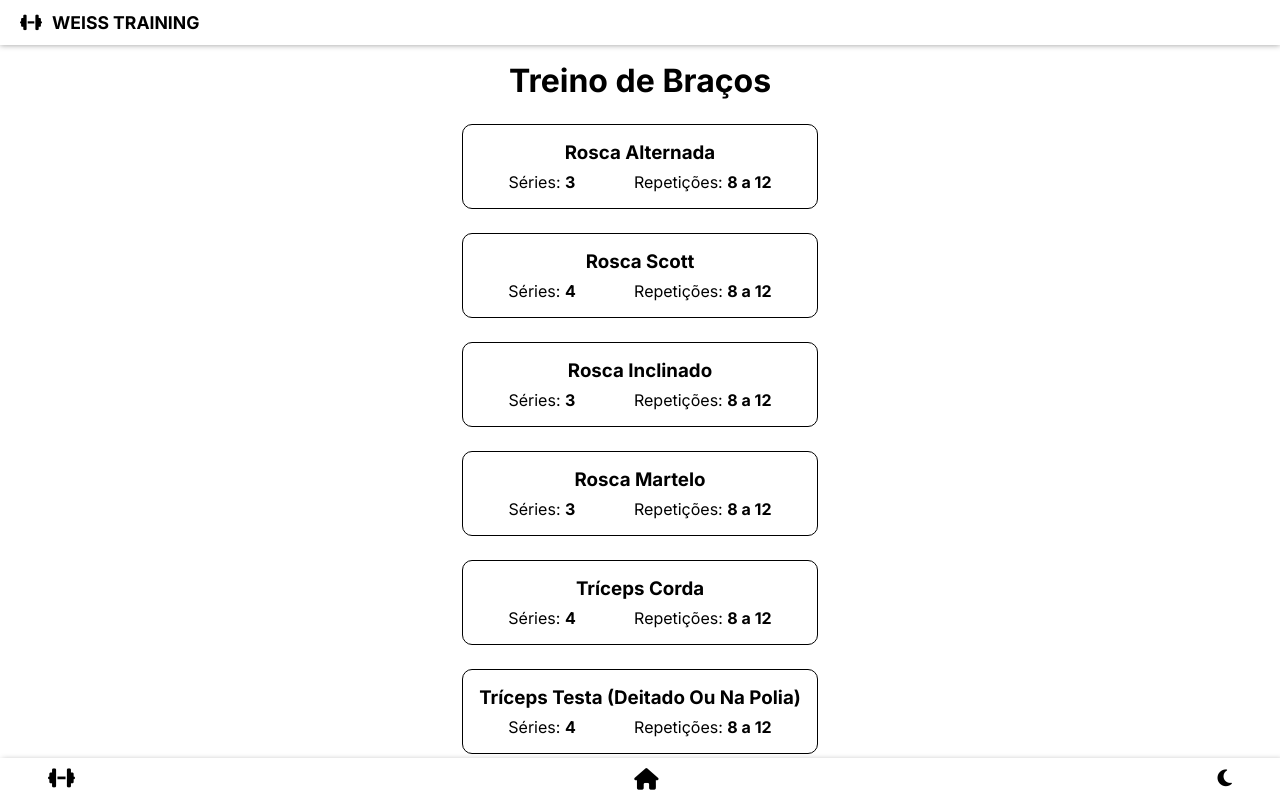
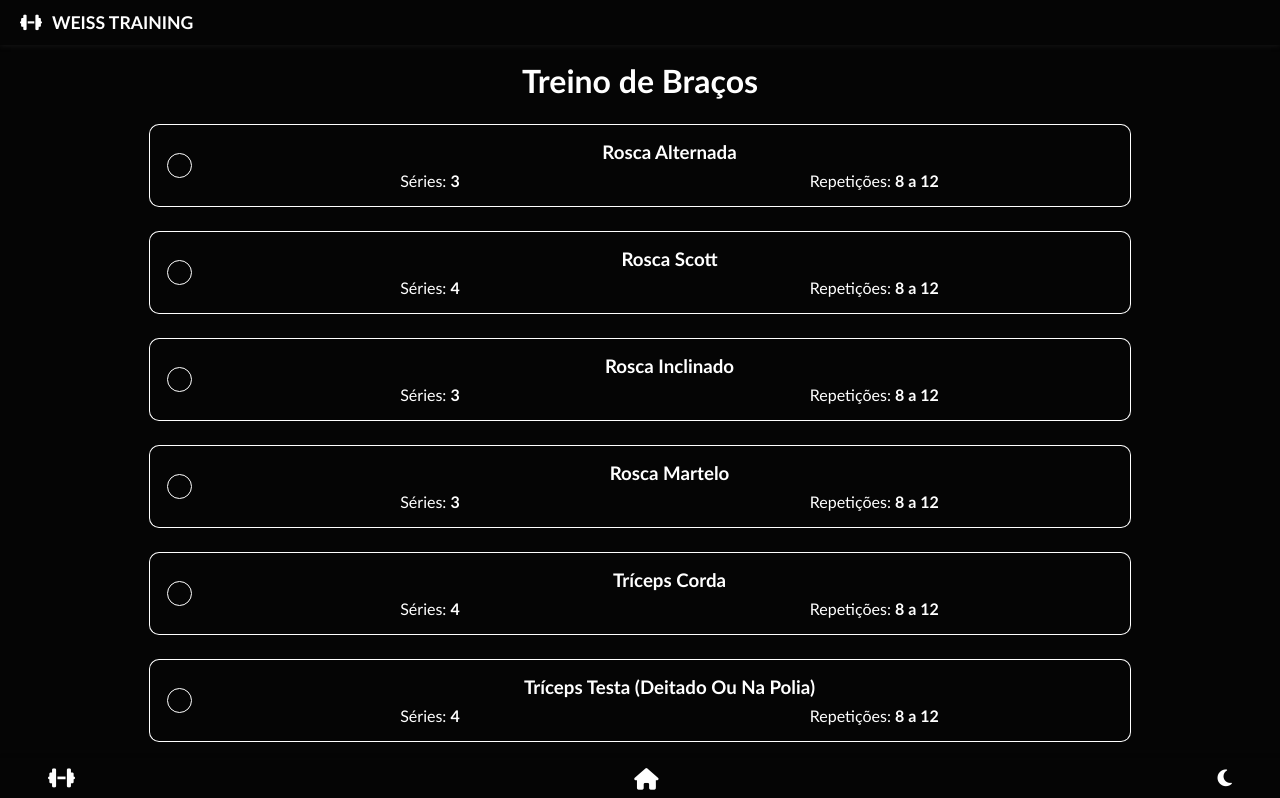
Before and after one commit to leonardoweiss/Weiss-training, a Next.js app: page /arms in a window 1280 px wide. Shown: the top 798 px of the page. Built offline with nearby package versions, Linux system fonts and the light colour scheme.

Commit message:
adding checkbox to mark done exercises

```diff
--- a/src/app/globals.css
+++ b/src/app/globals.css
@@ -4,10 +4,24 @@
   margin: 0;
 }
 
+.dark{
+  --bg-general: #050505;
+  --texts: #fff;
+  --effects: #000;
+}
+
+.light{
+  --bg-general: #fff;
+  --texts: #000;
+  --effects: #f0f8ff;
+}
+
 body {
   max-width: 100vw;
   overflow-x: hidden;
-  background-color: #fff;
+  background-color: var(--bg-general);
+  color: var(--texts);
+  font-family: 'Trebuchet MS', 'Lucida Sans Unicode', 'Lucida Grande', 'Lucida Sans', Arial, sans-serif;
 }
 
 header{
@@ -15,7 +29,7 @@ header{
   justify-content: space-between;
   padding: 0.75rem 1.25rem;
   align-items: center;
-  box-shadow: 0px 0px 6px rgba(0, 0, 0, 0.4);
+  box-shadow: 0px 0px 6px rgba(56, 56, 56, 0.4);
 }
 
 header div{
@@ -44,7 +58,7 @@ main, .links{
 }
 
 main .links a{
-  border: 1px solid #000;
+  border: 1px solid var(--texts);
   padding: 1rem;
   margin: 2.5rem 0;
   border-radius: 10px;
@@ -53,15 +67,50 @@ main .links a{
 }
 
 main .links a:hover{
-  background-color: #f0f8ff;
+  background-color: var(--effects);
+}
+
+#exercise{
+  display: flex;
+  justify-content: center;
+  margin-top: 1.5rem;
+  width: 80vw;
+}
+
+#exercise a{
+  width: 90%;
+}
+
+#exercise #mark{
+  border-top: 1px solid var(--texts);
+  border-left: 1px solid var(--texts);
+  border-bottom: 1px solid var(--texts);
+  border-radius: 10px 0 0 10px;
+  width: 60px;
+  display: flex;
+  align-items: center;
+  justify-content: center;
+}
+
+#exercise input{
+  appearance: none;
+  border: 1px solid var(--texts);
+  width: 25px;
+  height: 25px;
+  border-radius: 50%;
+}
+
+#exercise input:checked{
+  background-color: #00a000;
 }
 
 .box{
-  border: 1px solid #000;
+  border-top: 1px solid var(--texts);
+  border-right: 1px solid var(--texts);
+  border-bottom: 1px solid var(--texts);
   width: 100%;
-  margin-top: 1.5rem;
   padding: 1rem;
-  border-radius: 10px;
+  border-radius: 0 10px 10px 0  ;
 }
 
 .box h3{
@@ -82,6 +131,7 @@ a {
 button{
   background-color: rgba(0, 0, 0, 0);
   border: none;
+  color: var(--texts);
   font-size: 1.2rem;
   cursor: pointer;
 }
@@ -94,7 +144,7 @@ footer{
   font-size: 1.35rem;
   text-align: center;
   bottom: 0;
-  background-color: #fff;
+  background-color: var(--bg-general);
   display: flex;
   justify-content: space-between;
   align-items: center;
--- a/src/app/layout.jsx
+++ b/src/app/layout.jsx
@@ -1,20 +1,18 @@
-import { Inter } from "next/font/google";
 import "./globals.css";
 import Header from "@/components/Header";
 import '@fortawesome/fontawesome-free/css/all.css'
 import Footer from "@/components/Footer";
 
-const inter = Inter({ subsets: ["latin"] });
-
 export const metadata = {
   title: "TRAINING APP",
-  description: "App to Gym Lovers",
+  description: "App to Gym Lovers"
 };
 
 export default function RootLayout({ children }) {
+
   return (
     <html lang="pt-br">
-      <body className={inter.className}>
+      <body className='dark'>
         <Header />
         {children}
         <Footer />
--- a/src/components/Footer.jsx
+++ b/src/components/Footer.jsx
@@ -1,6 +1,6 @@
 import Link from "next/link";
 
-export default function Footer() {
+export default function Footer({change}) {
     return(
         <footer>
             <i className="fa-solid fa-dumbbell"></i>
--- a/src/components/List.jsx
+++ b/src/components/List.jsx
@@ -2,6 +2,10 @@ function List({ exercises }) {
     return(
         <section>
             {exercises.map(ex => (
+                <div id="exercise">
+                    <div id="mark">
+                        <input type="checkbox" name="check" id="check"/>
+                    </div>
                     <a href={ex.link}>
                         <div className="box">
                             <h3>
@@ -13,6 +17,7 @@ function List({ exercises }) {
                             </div>
                         </div>
                     </a>
+                </div>
             ))}
         </section>
     )
```
Lines whose indentation alone changed are shown as unchanged.
